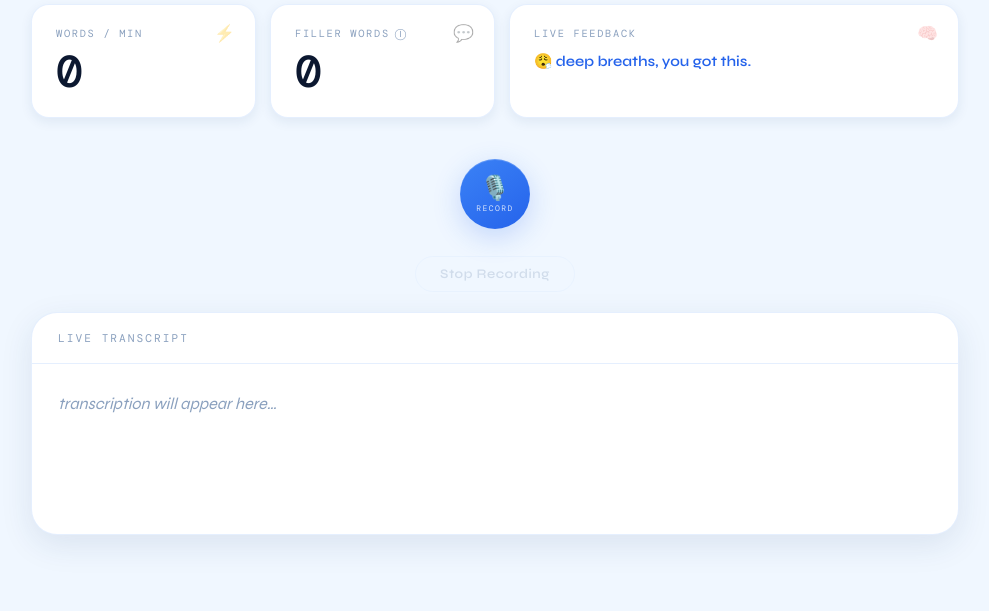
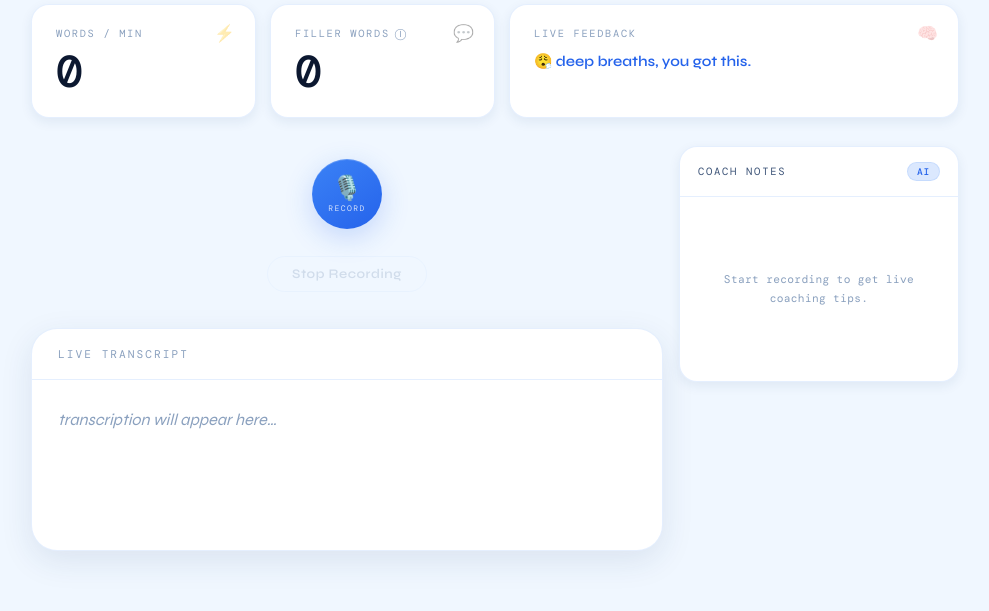
Before and after one commit to Miscodings/speak-help, a Flask app: page / in a window 1280 px wide. Shown: the part 192-803 px from the top of the page, without its empty margins (145-1134 px from the left). Before the commit the page ends 736 px from the top, so only its background shows below. Run offline with Flask 3, Linux system fonts and the light colour scheme; some libraries are stand-ins or nearby versions.

Commit message:
Offloading to Groq, added live AI tips (needs tweaking)

```diff
--- a/app.py
+++ b/app.py
@@ -5,6 +5,7 @@ import time
 from config import FILLER_WORDS
 from database import init_db, get_all_sessions, save_session
 from transcriber import transcribe_audio
+from feedback import get_coaching_tip
 
 app = Flask(__name__)
 app.config['SECRET_KEY'] = 'speakhelp-live-demo-key'
@@ -34,7 +35,8 @@ def handle_connect():
     print(f"[CONNECTED] {sid}")
     clients[sid] = {
         "buffer": [], "is_transcribing": False,
-        "start_time": None, "last_trigger_time": None
+        "start_time": None, "last_trigger_time": None,
+        "transcript": "", "words_since_feedback": 0
     }
 
 
@@ -52,7 +54,9 @@ def handle_start_recording():
         state.update({
             "start_time": time.time(),
             "buffer": [],
-            "last_trigger_time": time.time()
+            "last_trigger_time": time.time(),
+            "transcript": "",
+            "words_since_feedback": 0
         })
 
 
@@ -79,8 +83,20 @@ def _transcribe_task(sid):
     try:
         text = transcribe_audio(audio_bytes)
         if text:
+            state["transcript"] = (state.get("transcript", "") + " " + text).strip()
+
             with app.app_context():
                 socketio.emit('transcription_update', text, room=sid)
+
+            # Fire AI feedback every ~20 new words
+            state["words_since_feedback"] = state.get("words_since_feedback", 0) + len(text.split())
+            if state["words_since_feedback"] >= 20:
+                state["words_since_feedback"] = 0
+                tip = get_coaching_tip(state["transcript"])
+                if tip:
+                    elapsed = int(time.time() - state["start_time"])
+                    with app.app_context():
+                        socketio.emit('ai_feedback', {'tip': tip, 'elapsed': elapsed}, room=sid)
     finally:
         if sid in clients:
             clients[sid]["is_transcribing"] = False
--- a/config.py
+++ b/config.py
@@ -1,7 +1,7 @@
+from dotenv import load_dotenv
+load_dotenv()
+
 SAMPLE_RATE = 16000
 FILLER_WORDS = ["um", "uh", "like", "basically", "actually", "you know", "so", "literally", "i mean", "well"]
-DEVICE = "cpu"
-COMPUTE_TYPE = "int8"
-MODEL_SIZE = "small.en"
 DB_FILE = "history.db"
 SILENCE_THRESHOLD = 0.01
--- a/static/css/style.css
+++ b/static/css/style.css
@@ -60,8 +60,8 @@ html {
   --card-border: rgba(56,189,248,0.1);
 
   --text-1: #e8f1ff;
-  --text-2: #7896c0;
-  --text-3: #3d5478;
+  --text-2: #8faecf;
+  --text-3: #536d8a;
 
   --nav-bg: rgba(4,10,24,0.94);
   --nav-border: rgba(56,189,248,0.08);
@@ -539,6 +539,113 @@ main { padding-top: 78px; }
   border-color: rgba(251,191,36,0.25);
 }
 
+/* ─── Two-column studio layout ───────────────────────────────── */
+.studio-cols {
+  display: grid;
+  grid-template-columns: 1fr 280px;
+  gap: 16px;
+  align-items: start;
+}
+
+.studio-main {
+  display: flex;
+  flex-direction: column;
+  gap: 16px;
+}
+
+/* ─── Coach panel ────────────────────────────────────────────── */
+.coach-panel {
+  background: var(--card);
+  border: 1px solid var(--card-border);
+  border-radius: var(--radius-md);
+  overflow: hidden;
+  box-shadow: var(--shadow-sm);
+  position: sticky;
+  top: 76px;
+}
+
+.coach-head {
+  display: flex;
+  align-items: center;
+  justify-content: space-between;
+  padding: 15px 18px;
+  border-bottom: 1px solid var(--card-border);
+}
+
+.coach-title {
+  font-family: 'DM Mono', monospace;
+  font-size: 0.66rem;
+  letter-spacing: 0.16em;
+  text-transform: uppercase;
+  color: var(--text-2);
+}
+
+.coach-badge {
+  font-family: 'DM Mono', monospace;
+  font-size: 0.6rem;
+  font-weight: 500;
+  letter-spacing: 0.08em;
+  color: var(--accent);
+  background: var(--accent-glow);
+  border: 1px solid var(--card-border);
+  border-radius: 100px;
+  padding: 2px 9px;
+}
+
+.coach-body {
+  padding: 12px;
+  min-height: 180px;
+  max-height: 440px;
+  overflow-y: auto;
+  display: flex;
+  flex-direction: column;
+  gap: 8px;
+}
+
+.coach-body::-webkit-scrollbar { width: 4px; }
+.coach-body::-webkit-scrollbar-thumb { background: var(--card-border); border-radius: 4px; }
+
+.coach-empty {
+  display: flex;
+  align-items: center;
+  justify-content: center;
+  min-height: 160px;
+  padding: 24px 16px;
+  text-align: center;
+}
+
+.coach-empty p {
+  font-family: 'DM Mono', monospace;
+  font-size: 0.7rem;
+  line-height: 1.65;
+  color: var(--text-3);
+  letter-spacing: 0.03em;
+}
+
+.coach-note {
+  background: var(--accent-glow);
+  border: 1px solid var(--card-border);
+  border-radius: 10px;
+  padding: 10px 13px;
+  opacity: 0;
+}
+
+.note-time {
+  display: block;
+  font-family: 'DM Mono', monospace;
+  font-size: 0.6rem;
+  letter-spacing: 0.1em;
+  color: var(--accent);
+  margin-bottom: 5px;
+}
+
+.note-text {
+  font-size: 0.83rem;
+  line-height: 1.5;
+  color: var(--text-1);
+  font-weight: 500;
+}
+
 /* ─── Page hero (history) ─────────────────────────────────────── */
 .page-hero {
   min-height: 42vh;
@@ -579,7 +686,7 @@ main { padding-top: 78px; }
 }
 
 /* ─── Overview stats ─────────────────────────────────────────── */
-.overview { padding: 0 0 44px; }
+.overview { padding: 4px 0 36px; }
 
 .overview-grid {
   display: grid;
@@ -604,7 +711,7 @@ main { padding-top: 78px; }
   font-size: 0.64rem;
   letter-spacing: 0.16em;
   text-transform: uppercase;
-  color: var(--text-3);
+  color: var(--text-2);
   margin-bottom: 10px;
 }
 
@@ -625,7 +732,7 @@ main { padding-top: 78px; }
   font-size: 0.68rem;
   letter-spacing: 0.18em;
   text-transform: uppercase;
-  color: var(--text-3);
+  color: var(--text-2);
   margin-bottom: 22px;
 }
 
@@ -718,14 +825,14 @@ main { padding-top: 78px; }
 .sc-text {
   font-size: 0.95rem;
   line-height: 1.75;
-  color: var(--text-2);
+  color: var(--text-1);
 }
 
 /* ─── Empty state ────────────────────────────────────────────── */
 .empty {
   text-align: center;
   padding: 72px 32px;
-  color: var(--text-3);
+  color: var(--text-2);
 }
 
 .empty-icon { font-size: 2.6rem; margin-bottom: 14px; }
@@ -782,6 +889,8 @@ main { padding-top: 78px; }
   .nav-inner { padding: 0 20px; }
   .container { padding: 0 20px; }
   .page-hero, .page-strip { padding-left: 20px; padding-right: 20px; }
+  .studio-cols { grid-template-columns: 1fr; }
+  .coach-panel { position: static; }
 }
 
 @media (max-width: 520px) {
--- a/static/js/app.js
+++ b/static/js/app.js
@@ -1,4 +1,4 @@
-/* app.js — recording + real-time transcription logic */
+/* app.js — recording, transcription, and AI coach notes */
 
 document.addEventListener('DOMContentLoaded', () => {
   const socket       = io();
@@ -11,6 +11,8 @@ document.addEventListener('DOMContentLoaded', () => {
   const wpmEl        = document.getElementById('wpmVal');
   const fillerEl     = document.getElementById('fillerVal');
   const feedbackEl   = document.getElementById('feedbackVal');
+  const coachNotes   = document.getElementById('coachNotes');
+  const coachEmpty   = document.getElementById('coachEmpty');
 
   const SAMPLE_RATE  = 16000;
   const FILLERS      = ["um","uh","like","basically","actually","you know","so","literally","i mean","well"];
@@ -28,12 +30,12 @@ document.addEventListener('DOMContentLoaded', () => {
   }
 
   function updateStats() {
-    const raw    = txDiv.innerText.trim();
-    const words  = raw.split(/\s+/).filter(Boolean);
-    const mins   = (Date.now() - startTime) / 60000;
-    const wpm    = mins > 0 ? Math.round(words.length / mins) : 0;
-    const fc     = FILLERS.reduce((n, f) => n + (raw.match(new RegExp(`\\b${f}\\b`, 'gi')) || []).length, 0);
-    const ratio  = words.length ? fc / words.length : 0;
+    const raw   = txDiv.innerText.trim();
+    const words = raw.split(/\s+/).filter(Boolean);
+    const mins  = (Date.now() - startTime) / 60000;
+    const wpm   = mins > 0 ? Math.round(words.length / mins) : 0;
+    const fc    = FILLERS.reduce((n, f) => n + (raw.match(new RegExp(`\\b${f}\\b`, 'gi')) || []).length, 0);
+    const ratio = words.length ? fc / words.length : 0;
 
     wpmEl.textContent    = wpm;
     fillerEl.textContent = fc;
@@ -49,12 +51,60 @@ document.addEventListener('DOMContentLoaded', () => {
     feedbackEl.innerHTML = `${icon} ${msg}`;
   }
 
+  function formatTime(secs) {
+    const m = Math.floor(secs / 60);
+    const s = secs % 60;
+    return `${m}:${String(s).padStart(2, '0')}`;
+  }
+
   function setRecordingState(on) {
     if (micStage) micStage.classList.toggle('recording', on);
     if (recBadge) recBadge.classList.toggle('on', on);
     if (txPanel)  txPanel.classList.toggle('live', on);
     startBtn.disabled = on;
     stopBtn.disabled  = !on;
+  }
+
+  /* ── Coach notes ─────────────────────────────────────────────── */
+  function addCoachNote(tip, elapsed) {
+    if (coachEmpty) coachEmpty.style.display = 'none';
+
+    const note = document.createElement('div');
+    note.className = 'coach-note';
+    note.innerHTML = `
+      <span class="note-time">${formatTime(elapsed)}</span>
+      <p class="note-text">${tip}</p>
+    `;
+
+    coachNotes.insertBefore(note, coachNotes.firstChild);
+
+    if (typeof gsap !== 'undefined') {
+      gsap.fromTo(note,
+        { y: -10, opacity: 0 },
+        { y: 0, opacity: 1, duration: 0.4, ease: 'power2.out' }
+      );
+    } else {
+      note.style.opacity = '1';
+    }
+
+    // Cap at 8 notes, fade-remove oldest
+    const all = coachNotes.querySelectorAll('.coach-note');
+    if (all.length > 8) {
+      const oldest = all[all.length - 1];
+      if (typeof gsap !== 'undefined') {
+        gsap.to(oldest, {
+          opacity: 0, height: 0, padding: 0, margin: 0,
+          duration: 0.3, onComplete: () => oldest.remove()
+        });
+      } else {
+        oldest.remove();
+      }
+    }
+  }
+
+  function clearCoachNotes() {
+    coachNotes.querySelectorAll('.coach-note').forEach(n => n.remove());
+    if (coachEmpty) coachEmpty.style.display = '';
   }
 
   /* ── Socket events ───────────────────────────────────────────── */
@@ -72,9 +122,14 @@ document.addEventListener('DOMContentLoaded', () => {
     fillerEl.textContent = filler_count;
   });
 
+  socket.on('ai_feedback', ({ tip, elapsed }) => {
+    addCoachNote(tip, elapsed);
+  });
+
   /* ── Start ───────────────────────────────────────────────────── */
   startBtn.addEventListener('click', async () => {
     socket.emit('start_recording');
+    clearCoachNotes();
 
     txDiv.innerHTML        = '<span class="tx-placeholder">recording… speak now!</span>';
     wpmEl.textContent      = '0';
--- a/templates/index.html
+++ b/templates/index.html
@@ -7,13 +7,11 @@
 
 {% block content %}
 
-<!-- Thin brand strip -->
 <header class="page-strip">
   <h1 class="strip-title">SpeakHelp</h1>
   <p class="strip-sub">real-time speaking coach · by justin dutta</p>
 </header>
 
-<!-- Studio workspace -->
 <section class="studio">
   <div class="container">
 
@@ -24,7 +22,6 @@
         <div class="stat-tag">Words / Min</div>
         <div class="stat-num" id="wpmVal">0</div>
       </div>
-
       <div class="stat-card">
         <span class="stat-glyph">💬</span>
         <div class="stat-tag">
@@ -33,7 +30,6 @@
         </div>
         <div class="stat-num" id="fillerVal">0</div>
       </div>
-
       <div class="stat-card stat-feedback">
         <span class="stat-glyph">🧠</span>
         <div class="stat-tag">Live Feedback</div>
@@ -43,7 +39,11 @@
       </div>
     </div>
 
-    <!-- Mic button (sits right above transcript) -->
+    <!-- Two-column workspace -->
+    <div class="studio-cols">
+
+      <!-- Left: mic + transcript -->
+      <div class="studio-main">
         <div class="record-panel">
           <div class="mic-stage" id="micStage">
             <div class="pulse-ring"></div>
@@ -57,7 +57,6 @@
           <button class="stop-btn" id="stopBtn" disabled>Stop Recording</button>
         </div>
 
-    <!-- Transcription -->
         <div class="tx-panel" id="txPanel">
           <div class="tx-header">
             <span class="tx-title">Live Transcript</span>
@@ -69,6 +68,22 @@
             <span class="tx-placeholder">transcription will appear here…</span>
           </div>
         </div>
+      </div>
+
+      <!-- Right: AI coach notes -->
+      <aside class="coach-panel">
+        <div class="coach-head">
+          <span class="coach-title">Coach Notes</span>
+          <span class="coach-badge">AI</span>
+        </div>
+        <div class="coach-body" id="coachNotes">
+          <div class="coach-empty" id="coachEmpty">
+            <p>Start recording to get live coaching tips.</p>
+          </div>
+        </div>
+      </aside>
+
+    </div><!-- /studio-cols -->
 
   </div>
 </section>
```
Also changed, not shown: feedback.py (added, +49 -0 lines), templates/history.html (+5 -11 lines), transcriber.py (+28 -15 lines), .claude/settings.local.json, history.db, 1 other file. Lines whose indentation alone changed are shown as unchanged.
